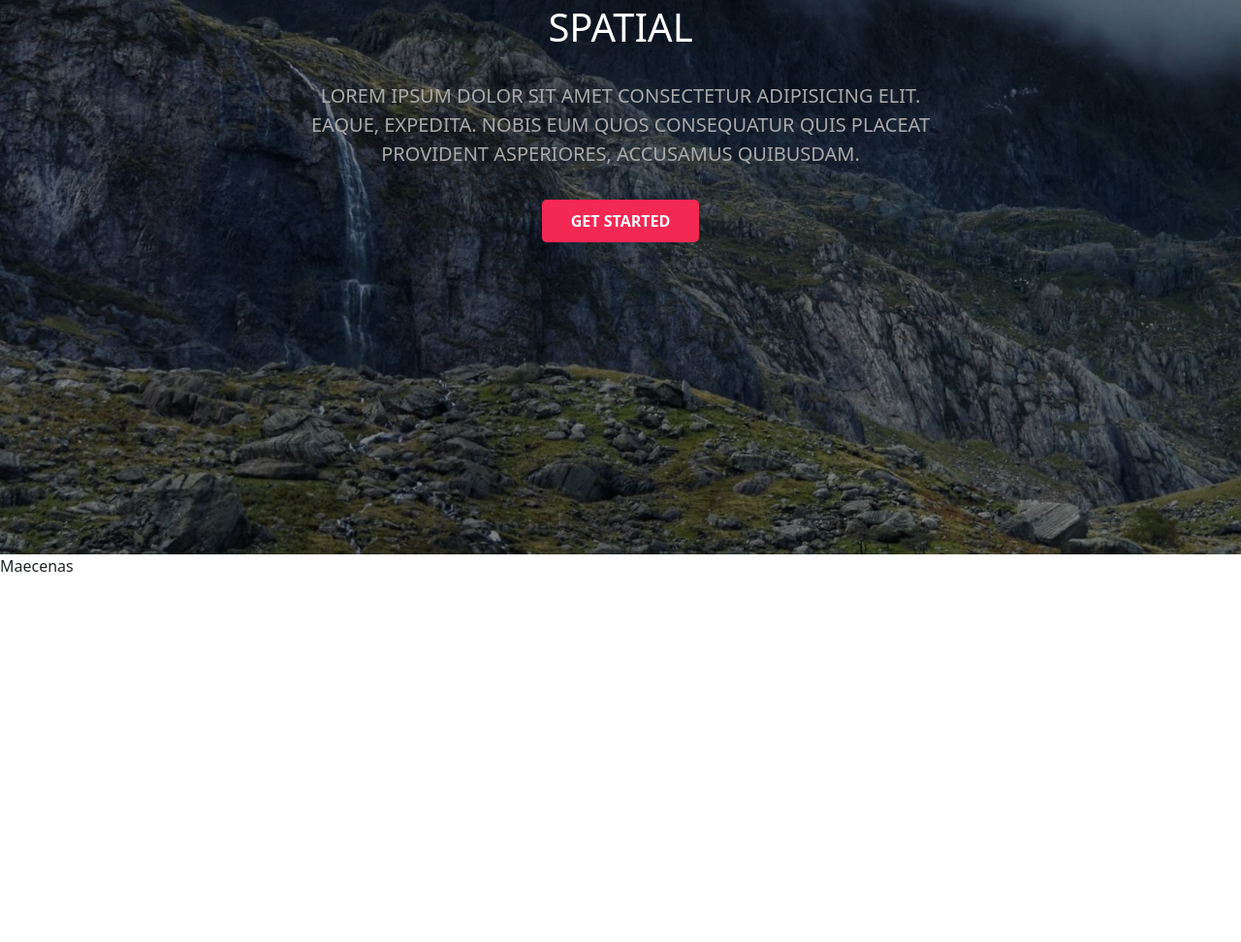
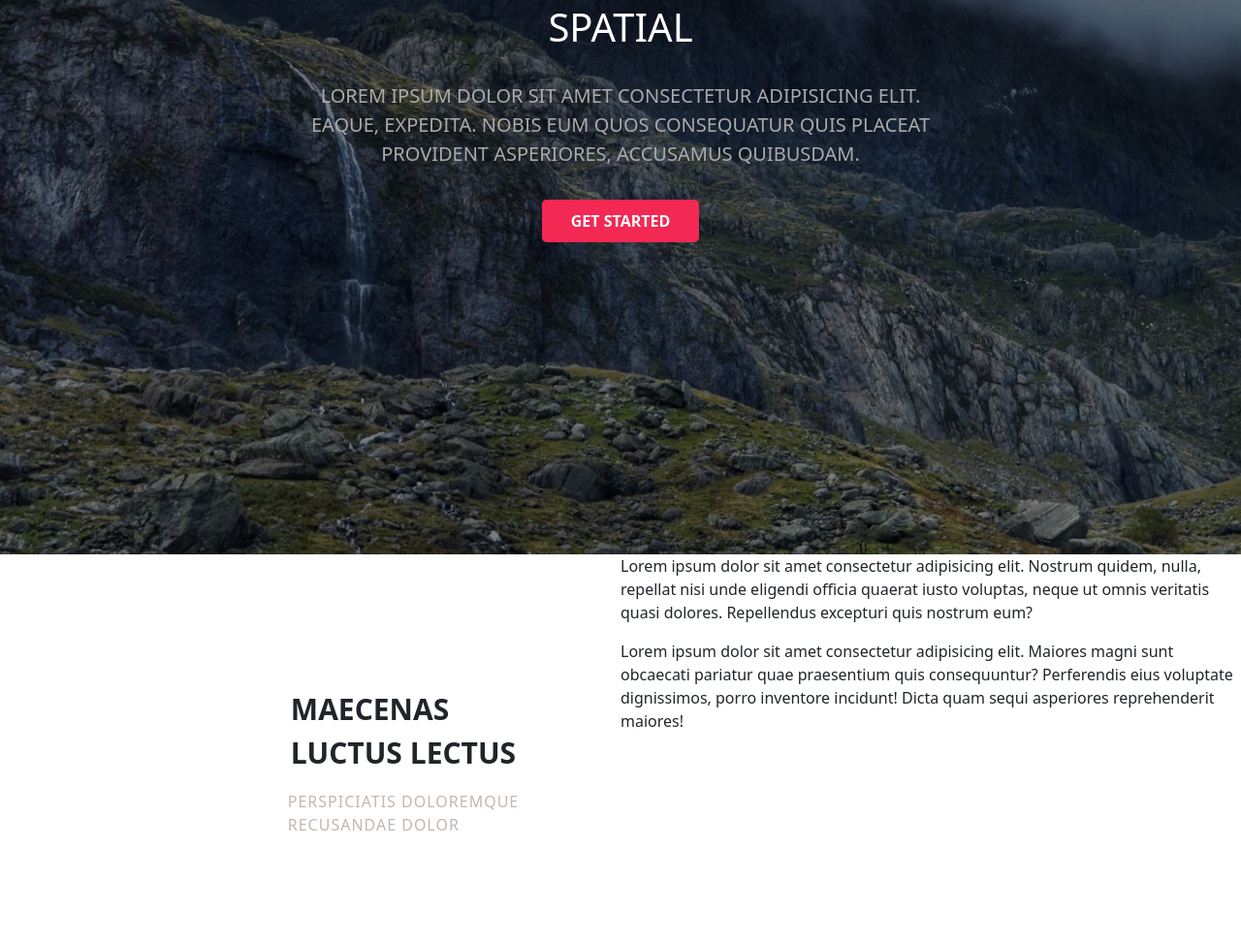
Before and after one commit to KadirDolek/Spatial-KD, a website: page index.html in a window 1280 px wide. Shown: the part 228-1200 px from the top of the page at 97% size. Before the commit the page ends 824 px from the top, so only its background shows below. Drawn offline with nearby package versions, Linux system fonts and the light colour scheme.

Commit message:
debut de la section 2

```diff
--- a/index.html
+++ b/index.html
@@ -30,10 +30,16 @@
         </div>
       </header>
   </section>
-    <section>
-        <div>Maecenas</div>
-        <div></div>
-    </section>
+  <section class="Sec2">
+      <div class="sec2div1">
+        <p class="p1Sec2">MAECENAS <br> LUCTUS LECTUS</p>
+        <p class="p2Sec2">PERSPICIATIS DOLOREMQUE <br> RECUSANDAE DOLOR</p>
+      </div>
+      <div class="sec2div2">
+        <p>Lorem ipsum dolor sit amet consectetur adipisicing elit. Nostrum quidem, nulla, repellat nisi unde eligendi officia quaerat iusto voluptas, neque ut omnis veritatis quasi dolores. Repellendus excepturi quis nostrum eum?</p>
+        <p>Lorem ipsum dolor sit amet consectetur adipisicing elit. Maiores magni sunt obcaecati pariatur quae praesentium quis consequuntur? Perferendis eius voluptate dignissimos, porro inventore incidunt! Dicta quam sequi asperiores reprehenderit maiores!</p>
+      </div>
+  </section>
 
 
 
--- a/src/sass/partials/_mixins.sass
+++ b/src/sass/partials/_mixins.sass
@@ -2,7 +2,6 @@
     display: flex
     justify-content: center
     align-items: center
-    flex-direction: column
 
 @mixin bg-size
     background-size: cover
--- a/src/sass/partials/_style.sass
+++ b/src/sass/partials/_style.sass
@@ -21,6 +21,7 @@ nav, header
 header
     .divHeader
         @include flex-center
+        flex-direction: column
         margin-top: 15%
         color: red
         padding-left: 25%
@@ -52,3 +53,21 @@ ul
 .nav-link
     color: white;
     text-decoration: none;
+
+
+.Sec2
+    display: flex
+    height: 50vh
+    .sec2div1, .sec2div2
+        width: 50%
+    .sec2div1
+        @include flex-center
+        flex-direction: column
+        padding-left: 15%
+        .p1Sec2
+            font-size: 30px
+            font-weight: bold
+            margin-top: 10%
+        .p2Sec2
+            letter-spacing: 1px
+            color: rgb(197, 183, 174)
```
Also changed, not shown: public/styles/style.css, 1 other file.
